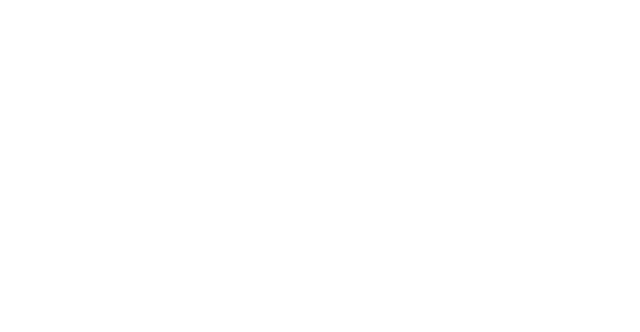
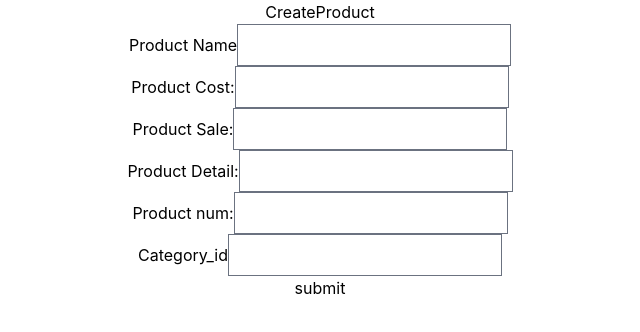
Before and after one commit to Zaiza2000/Project, a React (Create React App) app in the folder client/: page /admin/create-product in a window 1280 px wide. Before the commit this address had no page. Shown: the top 332 px of the page, without its empty margins (320-960 px from the left). Built offline with nearby package versions, Linux system fonts and the light colour scheme.

Commit message:
Update (logout, Create product)
- Create product ยังไม่ได้

```diff
--- a/client/src/App.js
+++ b/client/src/App.js
@@ -6,12 +6,17 @@
 import LoginPage from "./components/page/LoginPage";
 import SignUpPage from "./components/page/SignUpPage";
 import Navbar from "./components/layouts/Navbar";
+import ProductPage from "./components/page/ProductPage";
 
 // Layout
+
+
 
 // Page Admin
 import HomeAdmin from "./components/page/admin/HomeAdmin";
 import ManageUser from "./components/page/admin/ManageUser";
+import CreateCategory from "./components/page/admin/CreateCategory";
+import CreateProduct from "./components/page/admin/CreateProduct";
 
 // Page Member
 import HomeMember from "./components/page/member/HomeMember";
@@ -60,11 +65,18 @@
           {/* <Route path="/" element={<LandingPage />}></Route> */}
           <Route path="/login" element={<LoginPage />} />
           <Route path="/sign-up" element={<SignUpPage />} />
+          <Route path="/product" element={<ProductPage />} />
+
+          <Route path="/admin/manage-user" element={<ManageUser />} />
+          <Route path="/admin/create-category" element={<CreateCategory />} />
+          <Route path="/admin/create-product" element={<CreateProduct />} />
+
+
 
           <Route path="/admin/index"
           element={
             <AdminRoutes>
-          <ManageUser />
+          <HomeAdmin />
           </AdminRoutes>
           } />
 
--- /dev/null
+++ b/client/src/components/functions/product.js
@@ -0,0 +1,13 @@
+import axios from "axios";
+
+export const listProduct = async (authtoken) => {
+  return await axios.get(process.env.REACT_APP_API + "/listProduct", {
+    headers: {
+      authtoken,
+    },
+  });
+};
+
+
+export const createProduct = async (value) =>
+  await axios.post(process.env.REACT_APP_API + "/createProduct", value);
--- a/client/src/components/layouts/MenubarAdmin.js
+++ b/client/src/components/layouts/MenubarAdmin.js
@@ -2,6 +2,7 @@
 import React, { Component } from "react";
 import { Link } from "react-router-dom";
 import '../../App.css';
+
 
 export default class MenubarAdmin extends Component {
   render() {
@@ -14,7 +15,7 @@
 
           <li className="nav-item">
             {/* <a href=""></a> */}
-            <Link to="/admin/manage-admin"> จัดการผู้ใช้งาน</Link>
+            <Link to="/admin/manage-user"> จัดการผู้ใช้งาน</Link>
           </li>
 
           <li className="nav-item">
--- a/client/src/components/layouts/Navbar.js
+++ b/client/src/components/layouts/Navbar.js
@@ -3,10 +3,15 @@
 import { Link } from "react-router-dom";
 import '../../App.css';
 import { Transition } from '@headlessui/react';
+//redux
+import { useDispatch } from "react-redux";
+import { useNavigate } from "react-router-dom";
 
 
 export default function Navbar() {
   const [isOpen, setIsOpen] = useState(false);
+
+
   return (
     <div>
       <nav className="bg-white-800 shadow-xl">
--- /dev/null
+++ b/client/src/components/page/ProductPage.js
@@ -0,0 +1,28 @@
+import React , {useState} from "react";
+
+const initialstate = {
+  product_name: "",
+  product_cost: "",
+  product_sale: "",
+  product_photo: "",
+  product_detail: "",
+  product_num: "",
+  category_id: "",
+};
+
+export default function ProductPage() {
+  const [value, setValue] = useState({
+    product_name: "",
+    product_cost: "",
+    product_sale: "",
+    product_photo: "",
+    product_detail: "",
+    product_num: "",
+    category_id: "",
+  });
+  return (
+    <div>
+      <h1>Product</h1>
+    </div>
+  );
+}
--- /dev/null
+++ b/client/src/components/page/admin/CreateCategory.js
@@ -0,0 +1,10 @@
+import React from 'react';
+import MenubarAdmin from "../../layouts/MenubarAdmin";
+
+export default function CreateCategory(){
+    return(
+        <div>
+            <h1>CreateCategory</h1>
+        </div>
+    )
+}
--- /dev/null
+++ b/client/src/components/page/admin/CreateProduct.js
@@ -0,0 +1,113 @@
+import React, { useState } from "react";
+import { toast } from "react-toastify";
+import { useSelector } from "react-redux";
+//function
+import { createProduct } from "../../functions/product";
+
+const initialstate = {
+  product_name: "",
+  product_cost: "",
+  product_sale: "",
+  product_photo: "",
+  product_detail: "",
+  product_num: "",
+  category_id: "",
+};
+
+export default function CreateProduct() {
+  const { user } = useSelector((state) => ({ ...state }));
+  const [values, setValues] = useState(initialstate);
+
+  const handleChange = (e) => {
+    setValues({
+      ...values,
+      [e.target.name]: e.target.value,
+    });
+  };
+
+  const handleSubmit = (e) => {
+    e.preventDefault();
+    createProduct(user.token, values)
+      .then((res) => {
+        console.log(res.data);
+        toast.success("Insert " + res.data.product_name + "success")
+      })
+      .catch((error) => {
+        console.log(error.response);
+        toast.error(error.response.data);
+      });
+  };
+
+  //console.log("USER===>", user);
+  return (
+    <div>
+      <h1>CreateProduct</h1>
+      <form onSubmit={handleSubmit}>
+        <div className="form-group">
+          <label>Product Name</label>
+          <input
+            className="form-control"
+            type="text"
+            name="product_name"
+            value={values.product_name}
+            onChange={handleChange}
+          />
+        </div>
+        <div className="form-group">
+          <label>Product Cost:</label>
+          <input
+            className="form-control"
+            type="number"
+            name="product_cost"
+            value={values.product_cost}
+            onChange={handleChange}
+          />
+        </div>
+        <div className="form-group">
+          <label>Product Sale:</label>
+          <input
+            className="form-control"
+            type="number"
+            name="product_sale"
+            value={values.product_sale}
+            onChange={handleChange}
+          />
+        </div>
+        <div className="form-group">
+          <label>Product Detail:</label>
+          <input
+            className="form-control"
+            type="text"
+            name="product_detail"
+            value={values.product_detail}
+            onChange={handleChange}
+          />
+        </div>
+        <div className="form-group">
+          <label>Product num:</label>
+          <input
+            className="form-control"
+            type="number"
+            name="product_num"
+            value={values.product_num}
+            onChange={handleChange}
+          />
+        </div>
+        <div className="form-group">
+          <label>Category_id</label>
+          <input
+            className="form-control"
+            type="number"
+            name="category_id"
+            value={values.category_id}
+            onChange={handleChange}
+          />
+        </div>
+
+        <button type="submit" className="btn btn-primary">
+          submit
+        </button>
+      </form>
+    </div>
+  );
+}
--- a/client/src/components/page/admin/HomeAdmin.js
+++ b/client/src/components/page/admin/HomeAdmin.js
@@ -1,10 +1,12 @@
 import NavbarLogin from "../../layouts/NavbarLogin";
+import MenubarAdmin from "../../layouts/MenubarAdmin";
 
 export default function HomeAdmin(){
     return(
         <div>
             <NavbarLogin/>
             <h1>HomeAdmin</h1>
+            <MenubarAdmin/>
         </div>
     )
 }
--- a/client/src/components/reducers/userReducer.js
+++ b/client/src/components/reducers/userReducer.js
@@ -1,11 +1,11 @@
-export default function userReducer(state=null , action){
-    switch(action.type){
-        case 'LOGIN':
-            return action.payload;
-        case 'LOGOUT':
-            return "LOGOUT 555";
-        default:
-            return state;
-    }
-
+export default function userReducer(state = null, action) {
+  switch (action.type) {
+    case "LOGIN":
+      return action.payload;
+    case "LOGOUT":
+      localStorage.clear();
+      return action.payload;
+    default:
+      return state;
+  }
 }
```
Also changed, not shown: client/src/components/layouts/NavbarLogin.js (+24 -14 lines), 2 other files (tests, documents, lock files or other folders).
